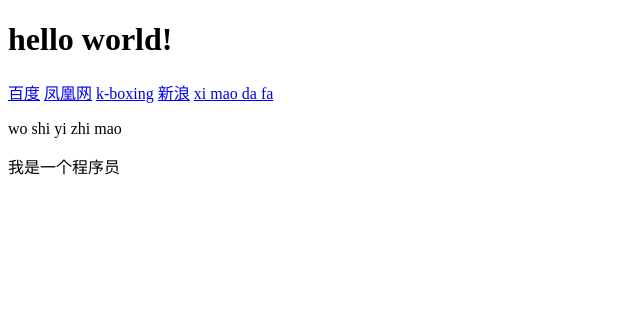
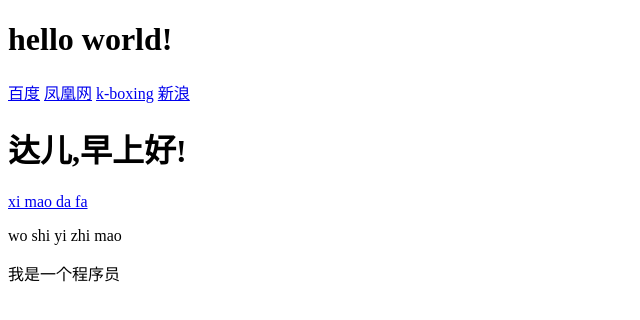
Before and after one commit to glouocdk/glouocdk.github.io, a plain HTML site: page index.html in a window 1280 px wide. Shown: the whole page, without its empty margins (0-640 px from the left). Drawn offline with Linux system fonts and the light colour scheme.

Commit message:
添加了"达儿,早上好功能"

```diff
--- a/index.html
+++ b/index.html
@@ -6,7 +6,7 @@
 <a href="https://news.ifeng.com/c/7oF3fG90AEa" target="_blank">凤凰网</a>
 <a href="http://www.k-boxing.com/kboxing/ishop/web/theme/default/Ishop_pc/dist/#/home" target="_blank">k-boxing</a>
 <a href="http://www.sina.com" >新浪</a>
-
+<h1>达儿,早上好!</h1>
 
 <a href="#mao" target="_blank">xi mao da fa</a>
 <p id="mao">wo shi yi zhi mao</p>
```
Also changed, not shown: 1 other file.
